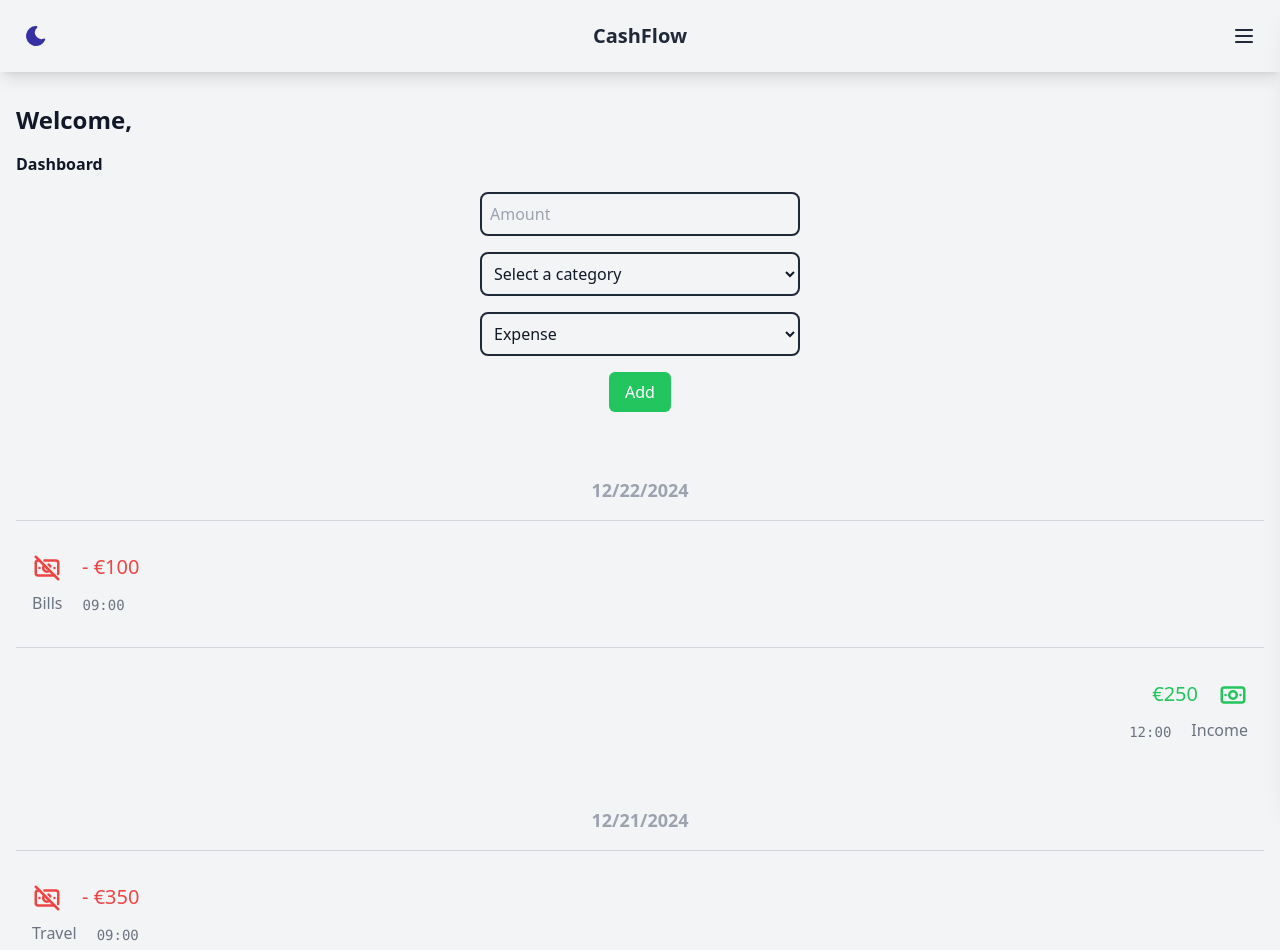
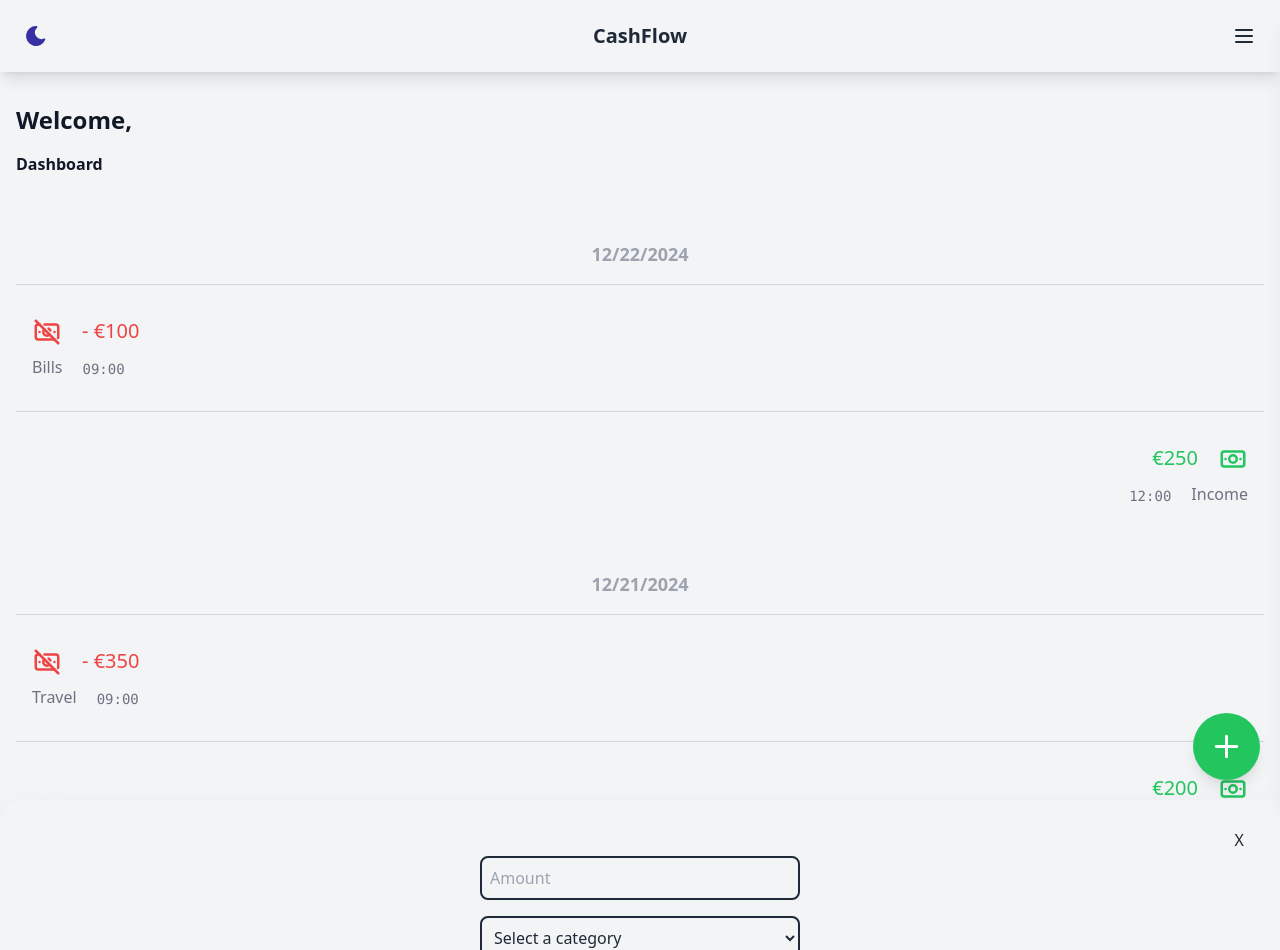
Before and after one commit to hugotonette/finance-manager, a React (Vite) app: page /dashboard in a window 1280 px wide. Shown: the top 950 px of the page. Built offline with nearby package versions, Linux system fonts and the light colour scheme.

Commit message:
shifted ExpensesForm to bottom overlay

```diff
--- a/src/App.tsx
+++ b/src/App.tsx
@@ -4,10 +4,6 @@ import Dashboard from "./components/Dashboard";
 import Landing from "./components/Landing";
 
 const App = () => {
-  // const [loggedInUser] = useState<string | null>(
-  //   localStorage.getItem("loggedInUser")
-  // );
-
   return (
     <>
       <div className="flex flex-col min-h-screen bg-gray-100 dark:bg-gray-800">
--- a/src/components/Dashboard.tsx
+++ b/src/components/Dashboard.tsx
@@ -4,8 +4,10 @@ import ExpenseForm from "./ExpenseForm";
 import ExpenseList from "./ExpenseList";
 import ExpenseChart from "./ExpenseChart";
 import { expensesList } from "../common/mockExpenses";
+import BottomOverlay from "./BottomOverlay";
 
 const Dashboard = () => {
+  const [overlayOpen, setOverlayOpen] = useState(false);
   const user = JSON.parse(localStorage.getItem("loggedInUser") || "[]");
 
   const [expenses, setExpenses] = useState<any[]>(() => {
@@ -28,10 +30,41 @@ const Dashboard = () => {
           Welcome, {user.name} {user.surname}
         </h1>
         <h2 className="text-1xl font-bold">Dashboard</h2>
-        <ExpenseForm onAdd={handleAddExpense} />
         <ExpenseList />
         <ExpenseChart expenses={expenses} />
       </div>
+
+      {/* floating button */}
+      <button
+        onClick={() => setOverlayOpen(true)}
+        className="fixed bottom-5 right-5 p-4 font-black text-white rounded-full shadow-lg bg-green-500"
+      >
+        <svg
+          width="35"
+          height="35"
+          viewBox="0 0 24 24"
+          fill="none"
+          stroke="currentColor"
+          stroke-width="2"
+          stroke-linecap="round"
+          stroke-linejoin="round"
+        >
+          <path stroke="none" d="M0 0h24v24H0z" fill="none" />
+          <path d="M12 5l0 14" />
+          <path d="M5 12l14 0" />
+        </svg>
+      </button>
+
+      <BottomOverlay
+        overlayOpen={overlayOpen}
+        setOverlayOpen={setOverlayOpen}
+        content={
+          <ExpenseForm
+            onAdd={handleAddExpense}
+            setOverlayOpen={setOverlayOpen}
+          />
+        }
+      />
     </>
   );
 };
--- a/src/components/ExpenseForm.tsx
+++ b/src/components/ExpenseForm.tsx
@@ -1,8 +1,14 @@
 /* eslint-disable @typescript-eslint/no-explicit-any */
-import { useState } from "react";
+import React, { useState } from "react";
 import { categories } from "../common/interfaces";
 
-const ExpenseForm = ({ onAdd }: { onAdd: (expense: any) => void }) => {
+const ExpenseForm = ({
+  onAdd,
+  setOverlayOpen,
+}: {
+  onAdd: (expense: any) => void;
+  setOverlayOpen: React.Dispatch<React.SetStateAction<boolean>>;
+}) => {
   const [amount, setAmount] = useState("");
   const [type, setType] = useState("expense");
   const [category, setCategory] = useState("");
@@ -20,6 +26,7 @@ const ExpenseForm = ({ onAdd }: { onAdd: (expense: any) => void }) => {
       setAmount("");
       setCategory("");
       setType("");
+      setOverlayOpen(false);
     } else {
       alert("Error");
     }
```
